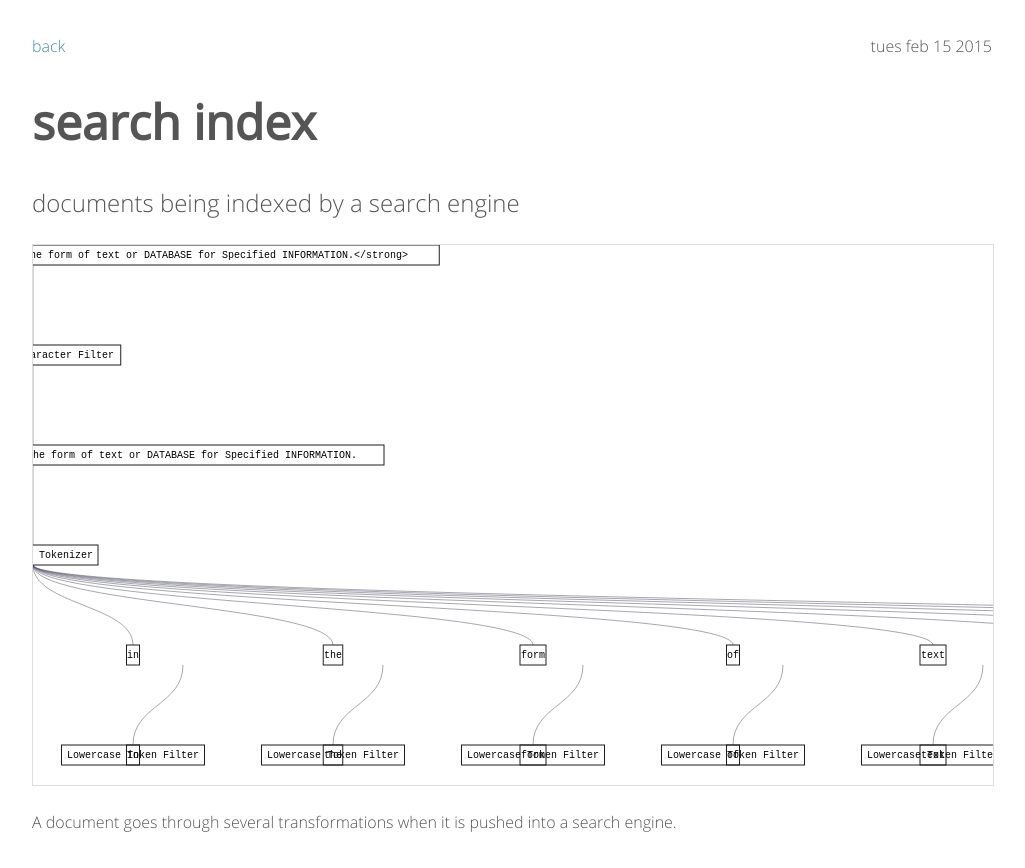
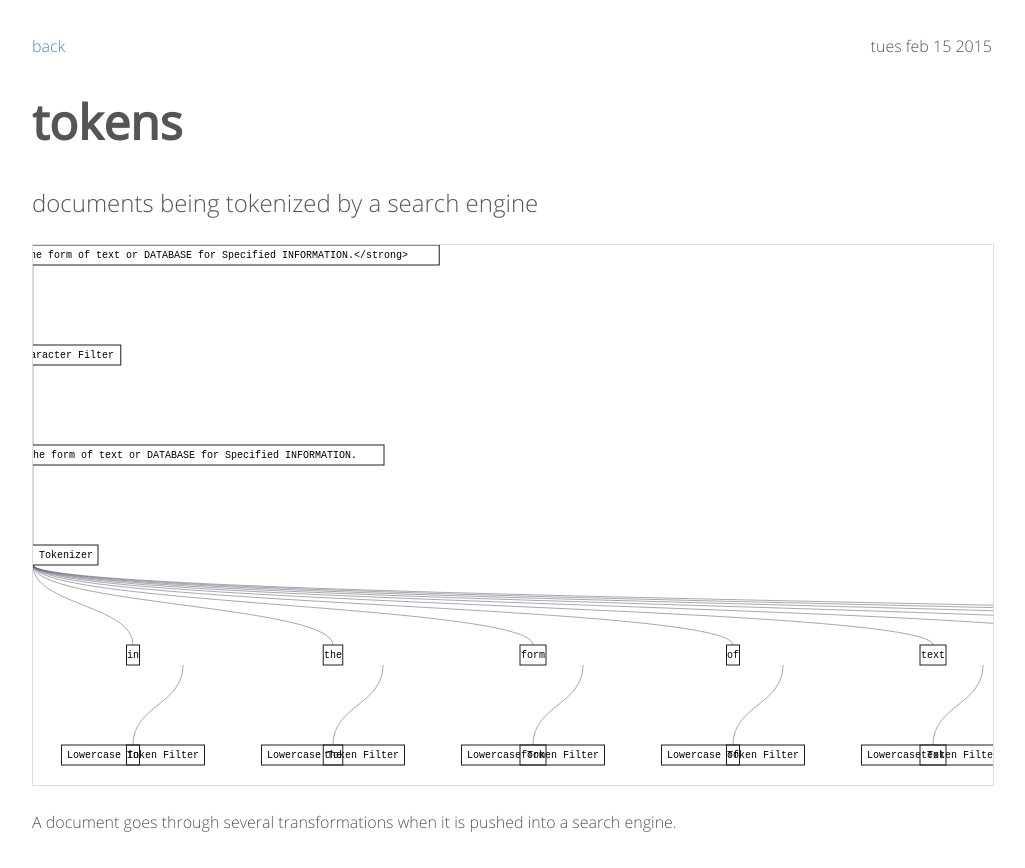
Before and after one commit to moddy3d/d3-experiments, a plain HTML site: page tokens/index.html in a window 1280 px wide. Shown: the whole page, without its empty margins (128-1153 px from the left). Drawn offline with Linux system fonts and the light colour scheme.

Commit message:
Re-named searchindex to tokens

```diff
--- a/searchindex/index.html
+++ b/tokens/index.html
@@ -22,8 +22,8 @@
         <div class="container">
             <a href='../'>back</a>
             <div class='date'>tues feb 15 2015</div>
-            <h1 class="title">search index</h1>
-            <div class='lead'>documents being indexed by a search engine</div>
+            <h1 class="title">tokens</h1>
+            <div class='lead'>documents being tokenized by a search engine</div>
             <div id='description'>
                 A document goes through several transformations when it is pushed into a search engine.
             </div>
--- a/searchindex/source.js
+++ b/tokens/source.js
@@ -1,5 +1,5 @@
 /*
- * search index
+ * tokens
  * source.js
  */
 
```
